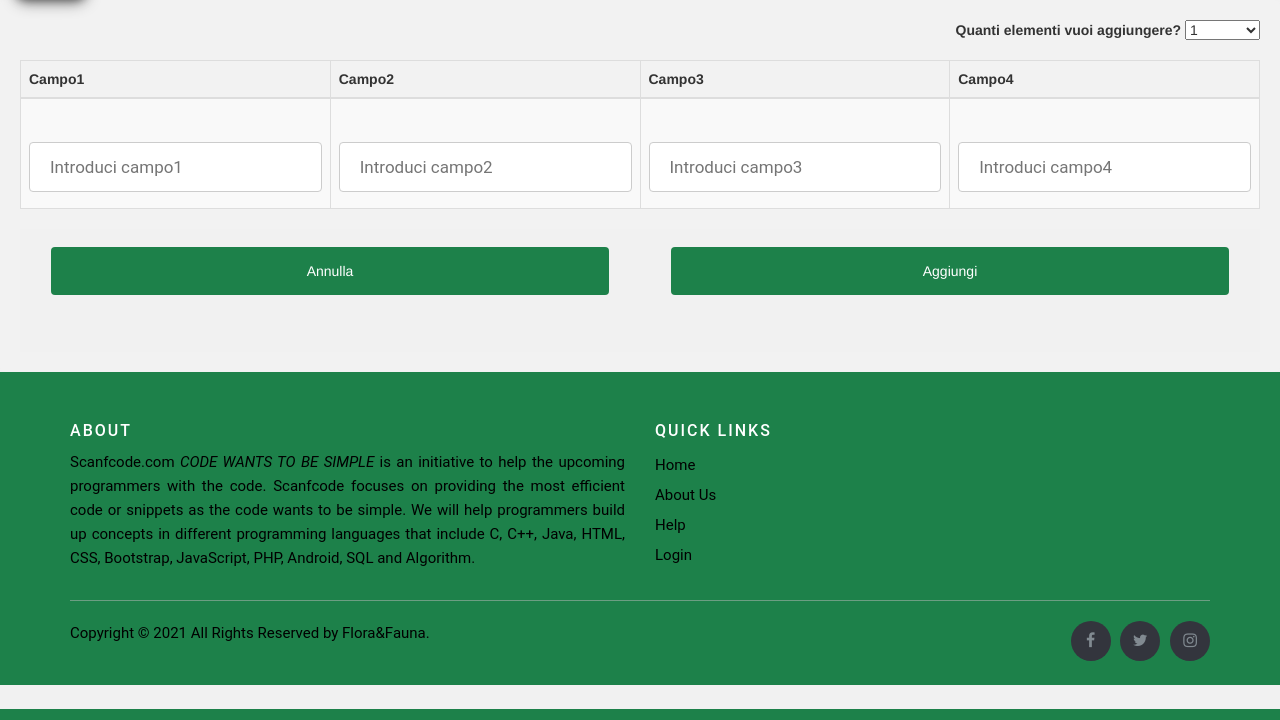
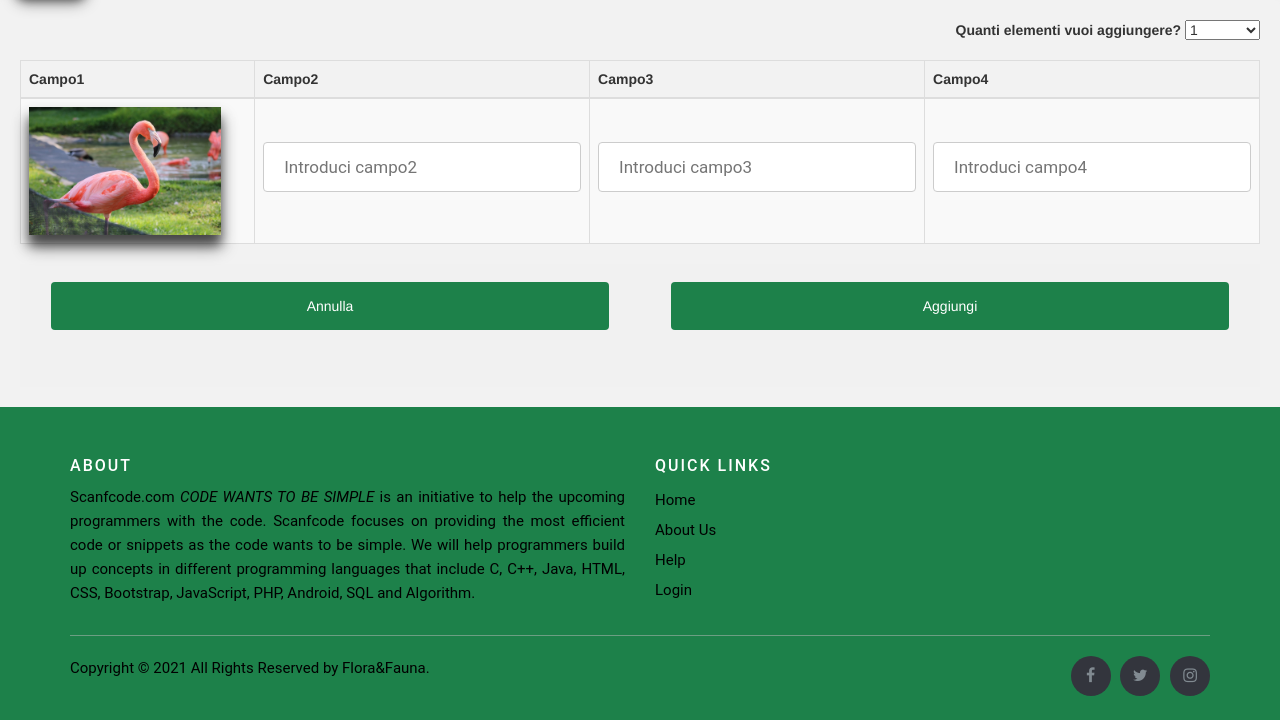
Before and after one commit to ProgettoTeam/ProgettoEdS, a PHP site: page /PHP/Admin/form-aggiungi.php in a window 1280 px wide. Shown: the part 91-811 px from the top of the page. Run offline with PHP 8.4, Linux system fonts and the light colour scheme; data that the repository does not hold is empty; some libraries are stand-ins or nearby versions.

Commit message:
Update form-aggiungi.php

```diff
--- a/PHP/Admin/form-aggiungi.php
+++ b/PHP/Admin/form-aggiungi.php
@@ -33,8 +33,17 @@
         </tr>
     </thead>
     <tbody>
-        <td><input type="text" id="campoN" name="CampoN-name" placeholder="Introduci campo1"></td>
-        <td><input type="text" id="campoN" name="CampoN-name" placeholder="Introduci campo2"></td>
+        <td>
+          <div class="container-img-tab" id="containerimghome">
+            <a href='PHP/Public/parco.php?IdParco=<?php echo $row['IdParco'] ?>'>
+              <img src="../../CSS/img_fauna/fenicottero.jpg" id="img_tabella"></img>
+              <div class="overlay-tab">
+                <div class="text">Aggiungi immagine</div>
+              </div>
+            </a>
+          </div>
+        </td>
+        <td style="margin-top:45%"><input type="text" id="campoN" name="CampoN-name" placeholder="Introduci campo2"></td>
         <td><input type="text" id="campoN" name="CampoN-name" placeholder="Introduci campo3"></td>
         <td><input type="text" id="campoN" name="CampoN-name" placeholder="Introduci campo4"></td>
     </tbody>
```
